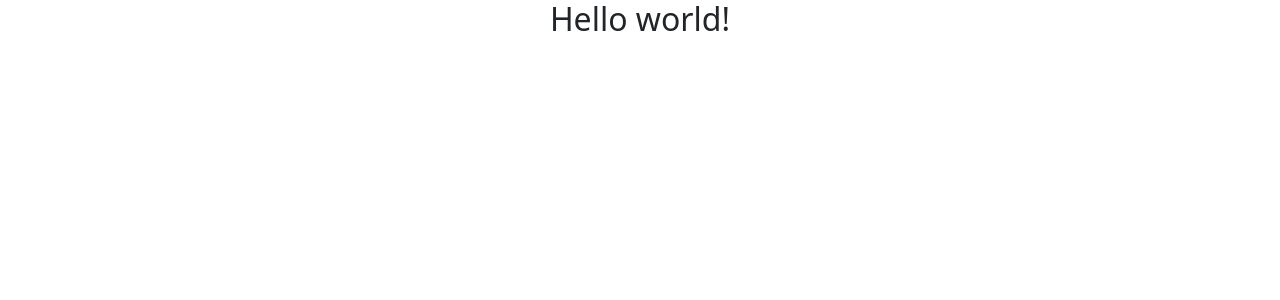
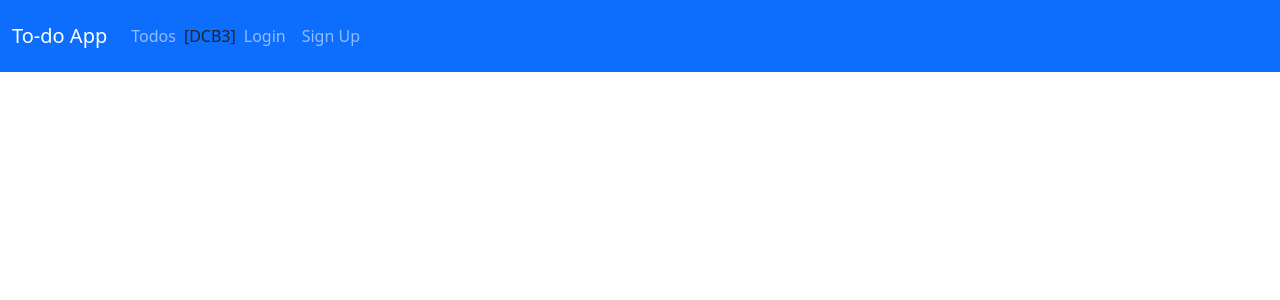
Before and after one commit to nyambura00/todo-frontend, a React (Create React App) app: page / in a window 1280 px wide. Shown: the top 300 px of the page. Built offline with nearby package versions, Linux system fonts and the light colour scheme.

Commit message:
set up <Navbar />

```diff
--- a/src/App.js
+++ b/src/App.js
@@ -1,12 +1,54 @@
-import logo from './logo.svg';
+import React from 'react';
 import './App.css';
 import { Switch, Route, Link } from 'react-router-dom';
 import 'bootstrap/dist/css/bootstrap.min.css';
 
+import AddTodo from './components/add-todo';
+import TodosList from './components/todos-list';
+import Login from './components/login';
+import Signup from './components/signup';
+
+import Nav from 'react-bootstrap/Nav';
+import Navbar from 'react-bootstrap/Navbar';
+import Container from 'react-bootstrap/Navbar';
+
 function App() {
+  const [user, setUser] = React.useState(null);
+  const [token, setToken] = React.useState(null);
+  const [error, setError] = React.useState('');
+
+  async function login(user = null){ // default user to null
+    setUser(user);
+  }
+
+  async function logout(){
+    setUser(null);
+  }
+
+  async function signup(user = null){ // default user to null
+    setUser(user);
+  }
+
   return (
     <div className="App">
-      <h2>Hello world!</h2>
+      <Navbar bg="primary" variant="dark">
+        <div className="container-fluid">
+          <Navbar.Brand>To-do App</Navbar.Brand>
+          <Nav className="me-auto">
+            <Container>
+              <Link class="nav-link" to={"/todos"}>Todos</Link>
+              { user ? (
+              <Link class="nav-link">Logout ({user})</Link>
+              ) : (
+              <>[DCB3]
+              <Link class="nav-link" to={"/login"}>Login</Link>
+              <Link class="nav-link" to={"/signup"}>Sign Up</Link>
+              </>
+              )}
+            </Container>
+          </Nav>
+        </div>
+      </Navbar>
     </div>
   );
 }
--- /dev/null
+++ b/src/components/add-todo.js
@@ -0,0 +1,11 @@
+import React from 'react';
+
+function AddTodo() {
+  return (
+    <div className='App'>
+      Add todo
+    </div>
+  );
+}
+
+export default AddTodo;
--- /dev/null
+++ b/src/components/login.js
@@ -0,0 +1,11 @@
+import React from 'react';
+
+function Login() {
+  return (
+    <div className='App'>
+      Login
+    </div>
+  );
+}
+
+export default Login;
--- /dev/null
+++ b/src/components/signup.js
@@ -0,0 +1,11 @@
+import React from 'react';
+
+function Signup() {
+  return (
+    <div className='App'>
+      Sign Up
+    </div>
+  );
+}
+
+export default Signup;
--- /dev/null
+++ b/src/components/todos-list.js
@@ -0,0 +1,11 @@
+import React from 'react';
+
+function TodosList() {
+  return (
+    <div className='App'>
+      Todos
+    </div>
+  );
+}
+
+export default TodosList;
--- a/src/index.js
+++ b/src/index.js
@@ -4,10 +4,14 @@
 import App from './App';
 import reportWebVitals from './reportWebVitals';
 
+import { BrowserRouter } from 'react-router-dom';
+
 const root = ReactDOM.createRoot(document.getElementById('root'));
 root.render(
   <React.StrictMode>
-    <App />
+    <BrowserRouter>
+      <App />
+    </BrowserRouter>
   </React.StrictMode>
 );
 
```
